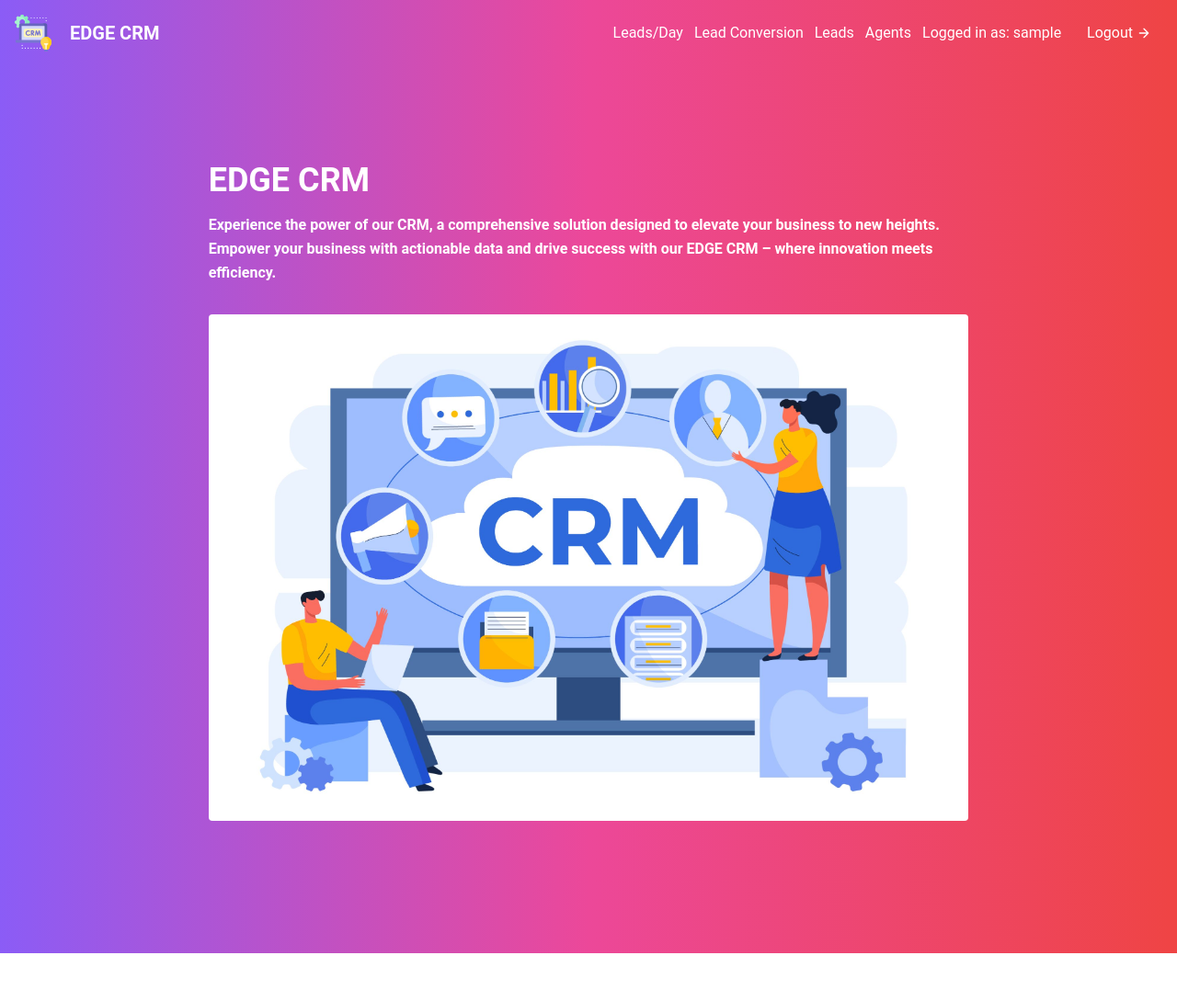
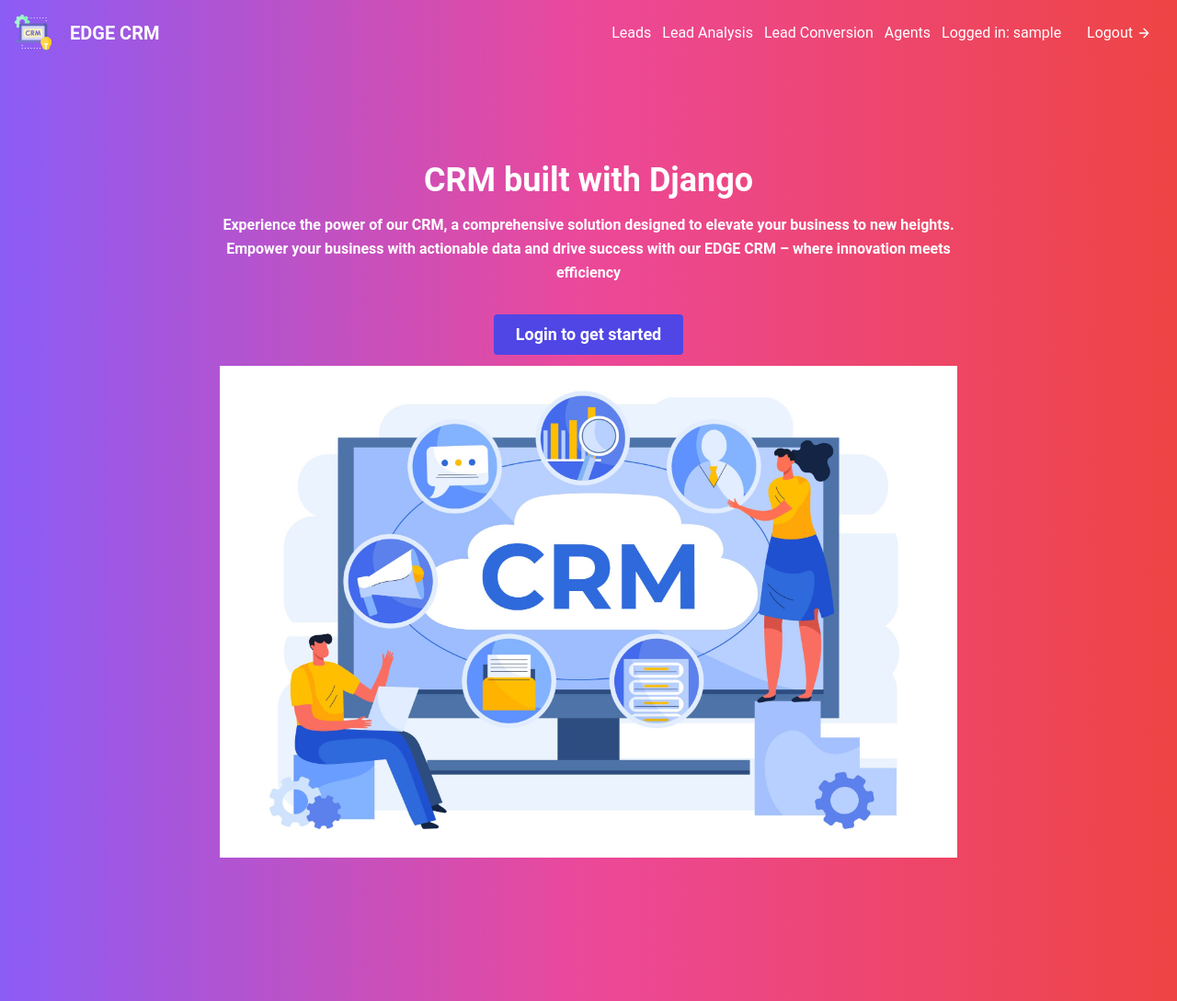
Before and after one commit to youn-gmonk/django-crm, a Django app: page / in a window 1280 px wide. Shown: the whole page at 92% size. Before the commit the page ends 1037 px from the top, so only its background shows below. Run offline with Django 5.2, Linux system fonts and the light colour scheme; the visitor is signed in with stand-in values (Sample User, id 1); some libraries are stand-ins or nearby versions.

Commit message:
design touch ups

```diff
--- a/leads/templates/leads/lead_delete.html
+++ b/leads/templates/leads/lead_delete.html
@@ -5,7 +5,7 @@
 <body class="bg-gradient-to-r from-purple-500 via-pink-500 to-red-500">
 <div class="max-w-lg mx-auto mt-8 p-6 bg-white rounded-md shadow-lg">
     <div class="py-4 border-b border-gray-200">
-        <a class="hover:text-blue-500" href="{% url 'leads:lead-list'%}">Go back to leads</a>
+        <a class="hover:text-blue-500" href="{% url 'leads:lead-list'%}">&larr; Go back to leads</a>
     </div>
     <h1 class="text-4xl text-gray-800">Are you sure you want to delete this lead?</h1>
     <form method="post" class="mt-5">
--- a/templates/landing.html
+++ b/templates/landing.html
@@ -5,16 +5,22 @@
 <body class="bg-gradient-to-r from-purple-500 via-pink-500 to-red-500">
 <section class="text-gray-800 body-font">
 <div class="container mx-auto flex px-5 py-10 items-center justify-center flex-col">
-<div class="text-top lg:w-2/3 w-full">
+<div class="text-center lg:w-2/3 w-full">
       <h1 class="title-font sm:text-4xl text-3xl mb-4 font-bold text-white">
-        EDGE CRM
+        CRM built with Django
       </h1>
-      <h3 class="mb-8 leading-relaxed text-white font-semibold">
+      <h3 class="mb-8 leading-relaxed text-white font-semibold ">
         Experience the power of our CRM, a comprehensive solution designed to elevate your business to new heights.
-        Empower your business with actionable data and drive success with our EDGE CRM – where innovation meets efficiency.
+        Empower your business with actionable data and drive success with our EDGE CRM – where innovation meets efficiency
       </h3>
   </div>
-    <img class="lg:w-2/3 md:w-3/6 w-5/6 mb-10 object-cover object-center rounded" alt="hero" src="{% static 'images/dashboard.jpg' %}">
+  <div class="flex justify-center">
+        <a href="{% url 'login' %}" class="inline-flex font-semibold  text-white bg-indigo-600 border-0 py-2 px-6 focus:outline-none hover:bg-indigo-700 rounded text-lg">
+          Login to get started
+        </a>
+    </div>
+    <div class="flex justify-center">
+    <img class="px-3 py-3 lg:w-2/3 md:w-3/6 w-5/6 mb-10 object-cover object-center rounded" alt="hero" src="{% static 'images/dashboard.jpg' %}">
     </div>
   {% block styles %}
 <style>
--- a/templates/navbar.html
+++ b/templates/navbar.html
@@ -8,17 +8,17 @@
                 <a href="{% url 'signup' %}" class="mr-5 hover:text-gray-900">Signup</a>
             {% else %}
                 {% if request.user.is_organisor %}
-                    <a href="{% url 'leads:lead-chart' %}" class="mr-3 hover:text-gray-700">Leads/Day</a>
+                    <a href="{% url 'leads:lead-list' %}" class="mr-3 hover:text-gray-700">Leads</a>
+                    <a href="{% url 'leads:lead-chart' %}" class="mr-3 hover:text-gray-700">Lead Analysis</a>
                     <a href="{% url 'leads:lead-conversion' %}" class="mr-3 hover:text-gray-700">Lead Conversion</a>
-                    <a href="{% url 'leads:lead-list' %}" class="mr-3 hover:text-gray-700">Leads</a>
                 {% endif %}
 
-                <a href="{% url 'agents:agent-list' %}" class="mr-3 hover:text-gray-700">Agents</a>
+                <a href="{% url 'agents:agent-list' %}" class="mr-3 hover:text-gray-900">Agents</a>
             {% endif %}
         </nav>
         {% if request.user.is_authenticated %}
             <div class="text-white">
-                Logged in as: {{ request.user.username }}
+                Logged in: {{ request.user.username }}
                 <a href="{% url 'logout' %}" class="ml-3 inline-flex items-center bg-white-200 border-0 py-1 px-3 focus:outline-none hover:bg-white-300 rounded text-base mt-4 md:mt-0">
                     Logout
                     <svg fill="none" stroke="currentColor" stroke-linecap="round" stroke-linejoin="round" stroke-width="2" class="w-4 h-4 ml-1" viewBox="0 0 24 24">
```
